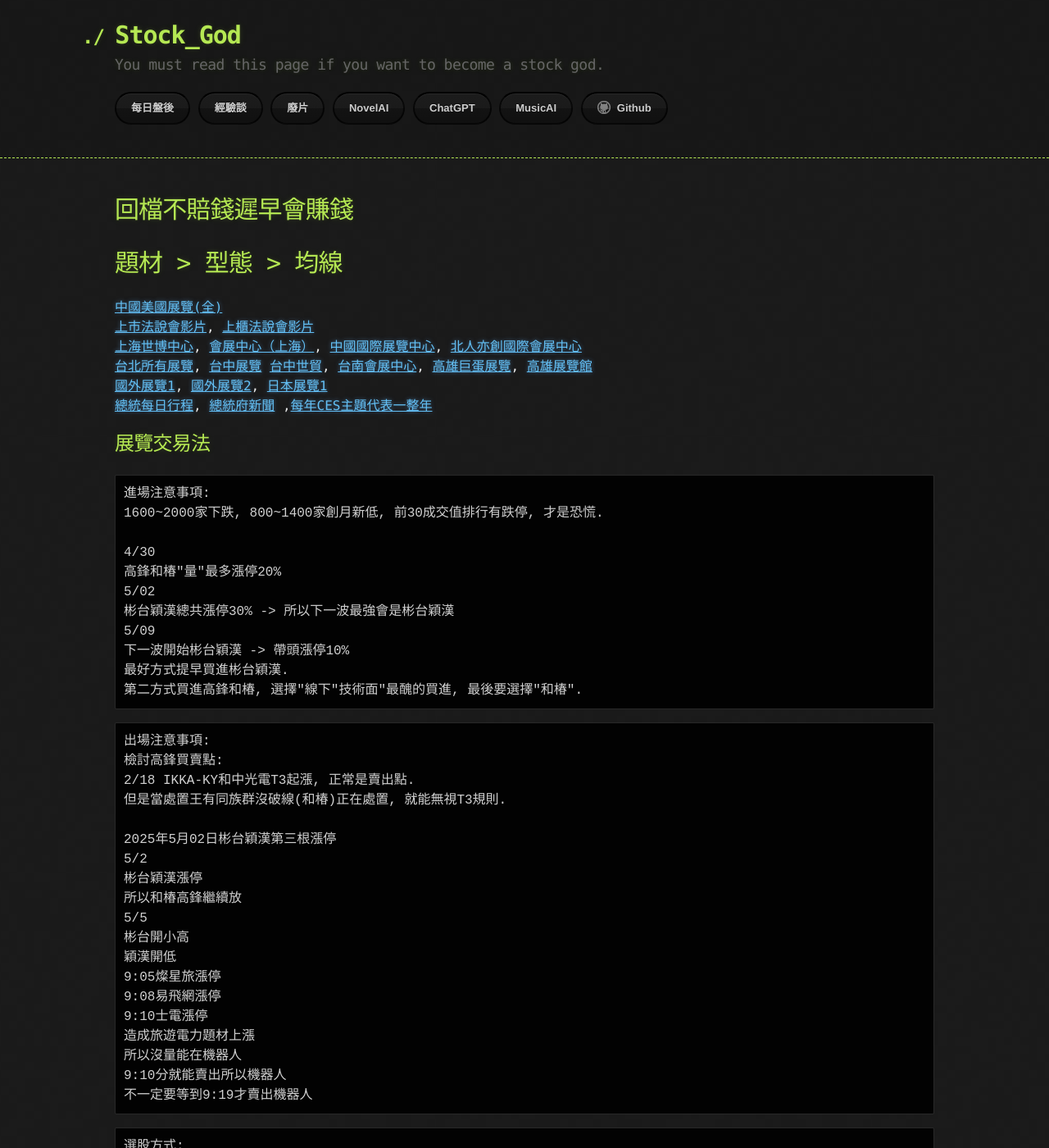
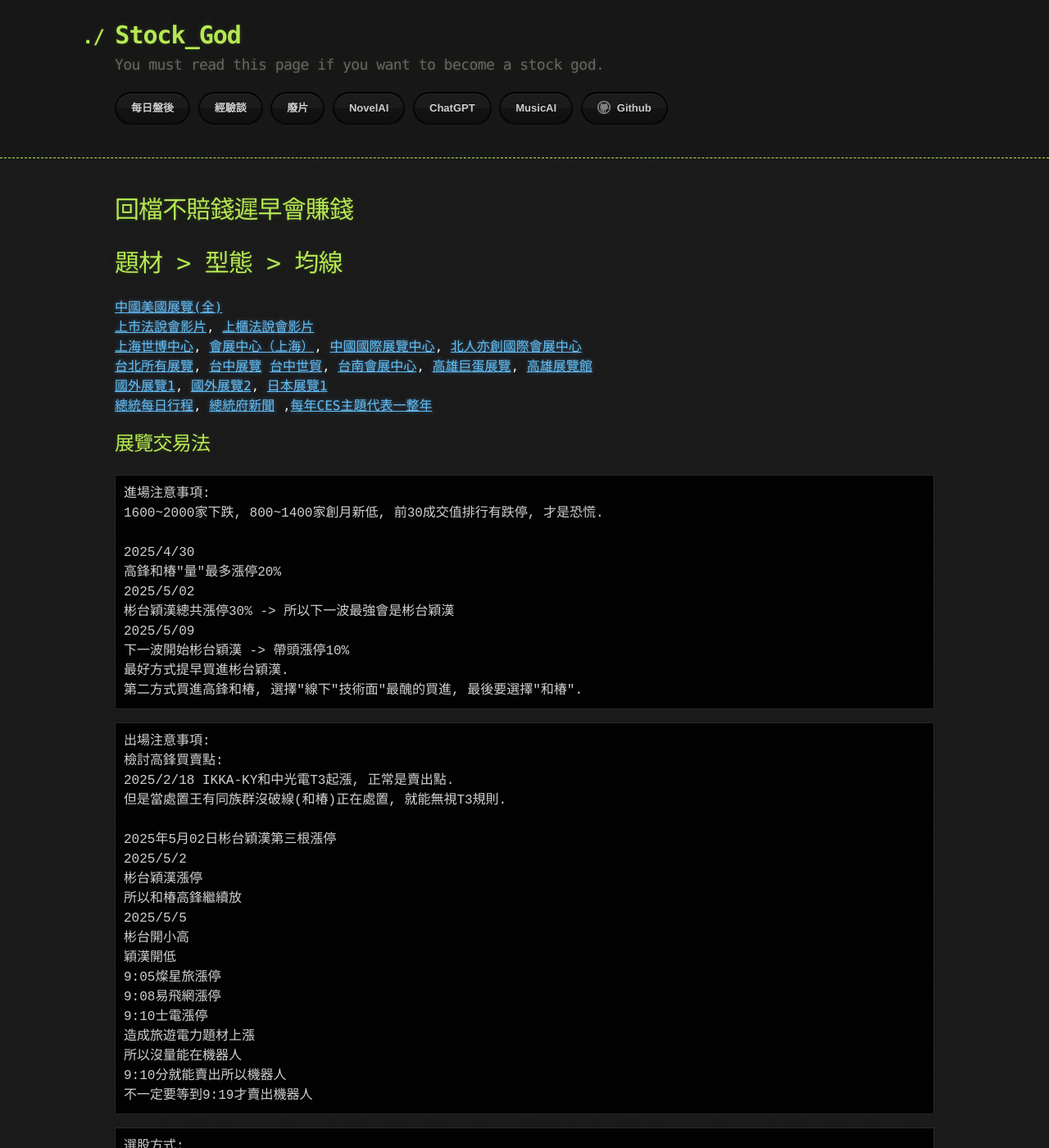
Before and after one commit to lepg5487/Stock_God, a Jekyll site: the page built from experience.md, in a window 1280 px wide and 1400 px high. Shown: the whole window at 82% size. Built offline with Jekyll 4.4.1, drawn with Linux system fonts in a browser that asks for light colours; our own code applies the rules of GitHub Pages for plain Markdown files.

Commit message:
Update experience.md

````diff
--- a/experience.md
+++ b/experience.md
@@ -19,11 +19,11 @@ layout: testlayouts
 進場注意事項:
 1600~2000家下跌, 800~1400家創月新低, 前30成交值排行有跌停, 才是恐慌.
 
-4/30
+2025/4/30
 高鋒和椿"量"最多漲停20%
-5/02
+2025/5/02
 彬台穎漢總共漲停30% -> 所以下一波最強會是彬台穎漢
-5/09
+2025/5/09
 下一波開始彬台穎漢 -> 帶頭漲停10%
 最好方式提早買進彬台穎漢.
 第二方式買進高鋒和椿, 選擇"線下"技術面"最醜的買進, 最後要選擇"和椿".
@@ -31,14 +31,14 @@ layout: testlayouts
 ```
 出場注意事項:
 檢討高鋒買賣點:
-2/18 IKKA-KY和中光電T3起漲, 正常是賣出點.
+2025/2/18 IKKA-KY和中光電T3起漲, 正常是賣出點.
 但是當處置王有同族群沒破線(和椿)正在處置, 就能無視T3規則.
 
 2025年5月02日彬台穎漢第三根漲停
-5/2
+2025/5/2
 彬台穎漢漲停
 所以和椿高鋒繼續放
-5/5
+2025/5/5
 彬台開小高
 穎漢開低
 9:05燦星旅漲停
````
